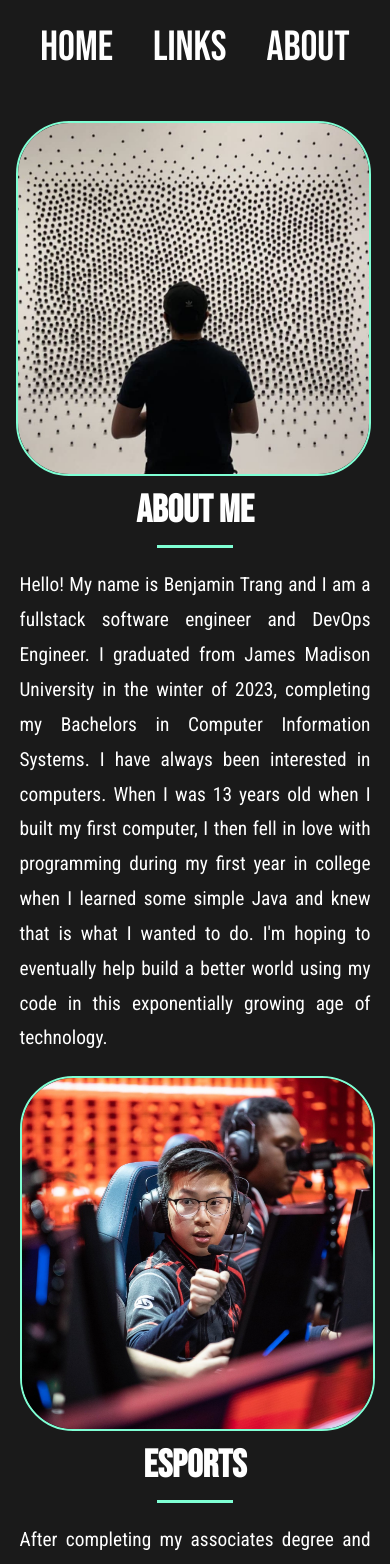
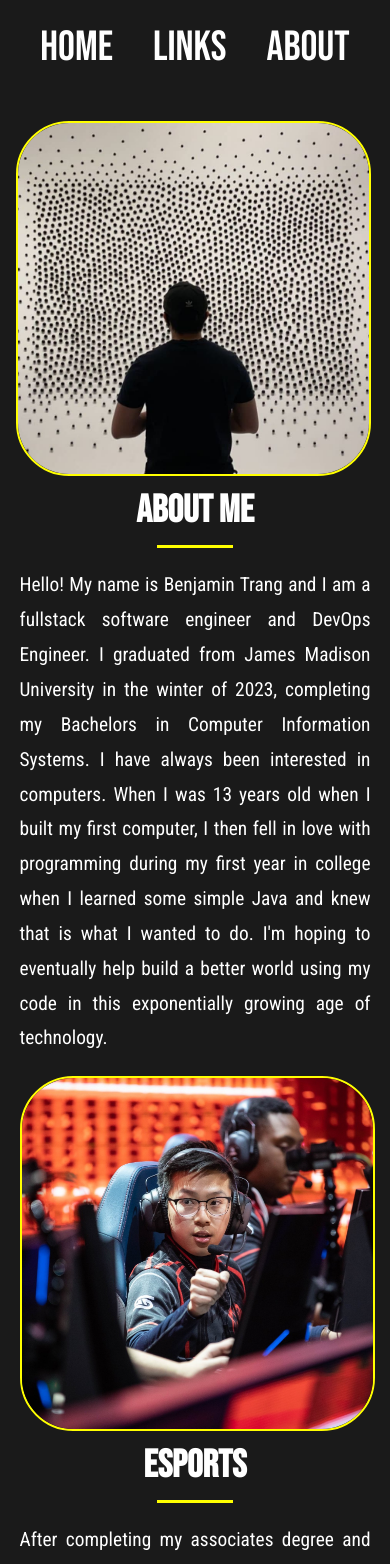
Before and after one commit to BT-Compile/B-TCODE, a React (Create React App) app in the folder my-app/: page /About in a window 390 px wide. Shown: the top 1564 px of the page. Built offline with nearby package versions, Linux system fonts and the light colour scheme.

Commit message:
small update

```diff
--- a/my-app/src/Pages/Components/App.css
+++ b/my-app/src/Pages/Components/App.css
@@ -15,7 +15,7 @@ footer {
 }
 
 hr {
-  border: solid aquamarine 0;
+  border: solid yellow 0;
   border-width: 3px;
   max-width: 70px;
   margin: auto;
@@ -69,7 +69,7 @@ a {
   padding: 10pt;
   height: auto;
   width: 400px;
-  border: aquamarine solid 2px;
+  border: yellow solid 2px;
   border-radius: 50pt;
   margin-top: auto;
   margin-left: 10%;
@@ -83,7 +83,7 @@ a {
   padding: 10pt;
   height: auto;
   width: 400px;
-  border: aquamarine solid 2px;
+  border: yellow solid 2px;
   border-radius: 50pt;
   margin-top: 10%;
   margin-right: 10%;
@@ -97,7 +97,7 @@ a {
   padding: 10pt;
   height: 400px;
   width: 400px;
-  border: aquamarine solid 2px;
+  border: yellow solid 2px;
   border-radius: 50pt;
   margin-top: 1%;
   margin-left: 10%;
@@ -114,7 +114,7 @@ a {
   float: right;
   display: flex;
   padding: 10px;
-  border: aquamarine solid 3px;
+  border: yellow solid 3px;
 }
 
 #textalign {
@@ -325,7 +325,7 @@ a {
 .hover-underline-animation {
 	display: inline-block;
 	position: relative;
-	color: aquamarine;
+	color: yellow;
   }
 
   .hover-underline-animation::after {
@@ -336,7 +336,7 @@ a {
 	height: 2px;
 	bottom: 0;
 	left: 0;
-	background-color: aquamarine;
+	background-color: yellow;
 	transform-origin: center;
 	transition: transform 0.25s ease-out;
   }
@@ -351,7 +351,7 @@ a {
     margin: 1% 5% 1% 5%;
     height: 250px;
     float: right;
-    border: aquamarine solid 2px;
+    border: yellow solid 2px;
     border-radius: 15%;
   }
 
@@ -451,7 +451,7 @@ a {
     margin-left: 5px;
     height: 150px;
     float: right;
-    border: aquamarine solid 2px;
+    border: yellow solid 2px;
   }
 
   #github,
--- a/my-app/src/Pages/Components/Navigation.js
+++ b/my-app/src/Pages/Components/Navigation.js
@@ -22,7 +22,7 @@ function SquareLink({ id, children }) {
 }
 
 function hover(id) {
-    document.getElementById(id).style.color = 'aquamarine';
+    document.getElementById(id).style.color = 'yellow';
 }
 
 function offhover(id) {
```
